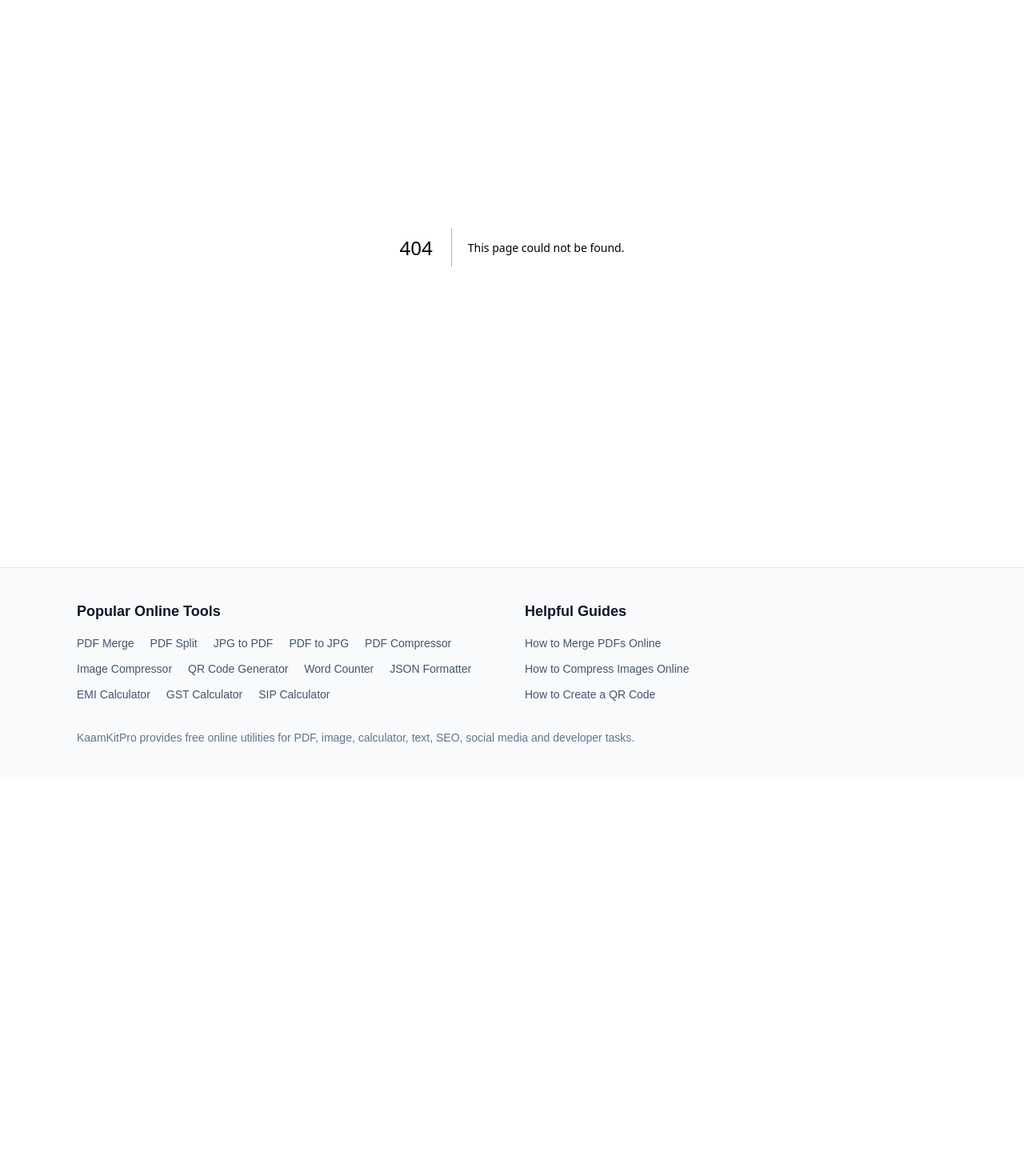
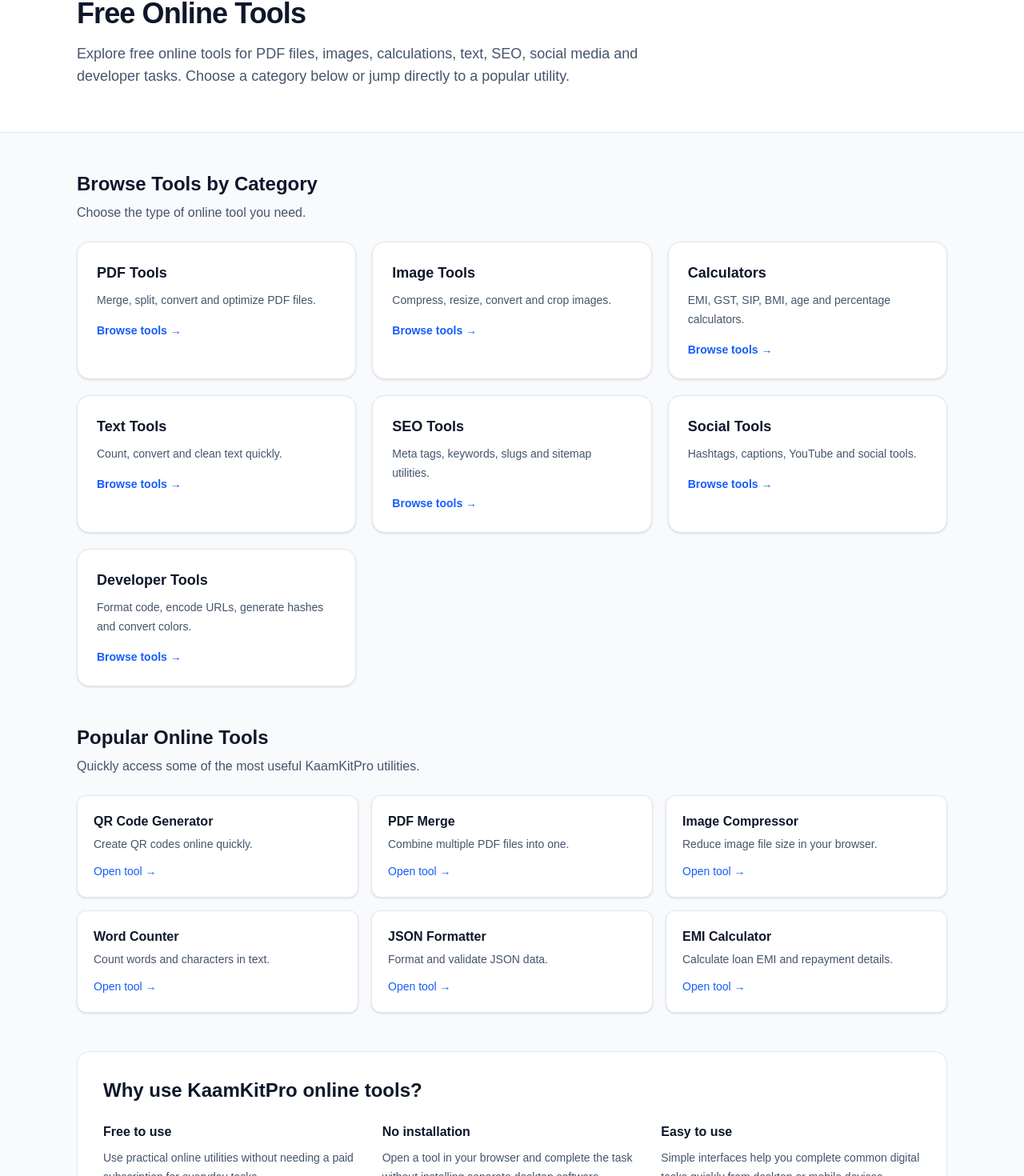
Before and after one commit to WellProSoftware/kaamkitpro, a Next.js app: page /tools in a window 1280 px wide. Before the commit this address had no page. Shown: the part 91-1561 px from the top of the page at 80% size. Before the commit the page ends 1065 px from the top, so only its background shows below. Built offline with nearby package versions, Linux system fonts and the light colour scheme.

Commit message:
Add tools directory page

```diff
--- a/src/app/page.tsx
+++ b/src/app/page.tsx
@@ -372,6 +372,7 @@
           </a>
 
           <nav className="hidden gap-6 text-sm font-medium md:flex">
+            <a href="/tools" className="text-sm font-medium text-slate-600 hover:text-slate-900">All Tools</a>
             <a href="#tools" className="hover:text-blue-600">
               Tools
             </a>
--- a/src/app/sitemap.ts
+++ b/src/app/sitemap.ts
@@ -66,6 +66,7 @@
     "/privacy-policy",
     "/terms",
     "/disclaimer",
+  "/tools",
   "/guides",
   "/guides/pdf-merge",
   "/guides/image-compression",
--- /dev/null
+++ b/src/app/tools/layout.tsx
@@ -0,0 +1,30 @@
+import type { Metadata } from "next";
+
+export const metadata: Metadata = {
+  title: "Free Online Tools",
+  description:
+    "Browse KaamKitPro free online tools for PDF, image, calculator, text, SEO, social media and developer tasks.",
+  keywords: [
+    "free online tools",
+    "online tools",
+    "free tools",
+    "PDF tools",
+    "image tools",
+    "calculator tools",
+    "text tools",
+    "SEO tools",
+    "social media tools",
+    "developer tools",
+  ],
+  alternates: {
+    canonical: "https://kaamkitpro.com/tools",
+  },
+};
+
+export default function ToolsLayout({
+  children,
+}: Readonly<{
+  children: React.ReactNode;
+}>) {
+  return children;
+}
--- /dev/null
+++ b/src/app/tools/page.tsx
@@ -0,0 +1,214 @@
+import Link from "next/link";
+
+const categories = [
+  {
+    title: "PDF Tools",
+    href: "/tools/pdf",
+    description: "Merge, split, convert and optimize PDF files.",
+  },
+  {
+    title: "Image Tools",
+    href: "/tools/image",
+    description: "Compress, resize, convert and crop images.",
+  },
+  {
+    title: "Calculators",
+    href: "/tools/calculators",
+    description: "EMI, GST, SIP, BMI, age and percentage calculators.",
+  },
+  {
+    title: "Text Tools",
+    href: "/tools/text",
+    description: "Count, convert and clean text quickly.",
+  },
+  {
+    title: "SEO Tools",
+    href: "/tools/seo",
+    description: "Meta tags, keywords, slugs and sitemap utilities.",
+  },
+  {
+    title: "Social Tools",
+    href: "/tools/social",
+    description: "Hashtags, captions, YouTube and social tools.",
+  },
+  {
+    title: "Developer Tools",
+    href: "/tools/developer",
+    description: "Format code, encode URLs, generate hashes and convert colors.",
+  },
+];
+
+const popularTools = [
+  {
+    href: "/tools/qr-code-generator",
+    title: "QR Code Generator",
+    description: "Create QR codes online quickly.",
+  },
+  {
+    href: "/tools/pdf-merge",
+    title: "PDF Merge",
+    description: "Combine multiple PDF files into one.",
+  },
+  {
+    href: "/tools/image-compressor",
+    title: "Image Compressor",
+    description: "Reduce image file size in your browser.",
+  },
+  {
+    href: "/tools/word-counter",
+    title: "Word Counter",
+    description: "Count words and characters in text.",
+  },
+  {
+    href: "/tools/json-formatter",
+    title: "JSON Formatter",
+    description: "Format and validate JSON data.",
+  },
+  {
+    href: "/tools/emi-calculator",
+    title: "EMI Calculator",
+    description: "Calculate loan EMI and repayment details.",
+  },
+];
+
+export default function ToolsPage() {
+  return (
+    <main className="min-h-screen bg-slate-50">
+      <section className="border-b border-slate-200 bg-white">
+        <div className="mx-auto max-w-6xl px-4 py-14 sm:px-6 lg:px-8">
+          <p className="text-sm font-semibold uppercase tracking-wide text-blue-600">
+            KaamKitPro Tools
+          </p>
+
+          <h1 className="mt-3 text-3xl font-bold tracking-tight text-slate-900 sm:text-4xl">
+            Free Online Tools
+          </h1>
+
+          <p className="mt-4 max-w-3xl text-base leading-7 text-slate-600 sm:text-lg">
+            Explore free online tools for PDF files, images, calculations,
+            text, SEO, social media and developer tasks. Choose a category
+            below or jump directly to a popular utility.
+          </p>
+        </div>
+      </section>
+
+      <section className="mx-auto max-w-6xl px-4 py-12 sm:px-6 lg:px-8">
+        <div className="mb-6">
+          <h2 className="text-2xl font-bold text-slate-900">
+            Browse Tools by Category
+          </h2>
+          <p className="mt-2 text-slate-600">
+            Choose the type of online tool you need.
+          </p>
+        </div>
+
+        <div className="grid gap-5 sm:grid-cols-2 lg:grid-cols-3">
+          {categories.map((category) => (
+            <Link
+              key={category.href}
+              href={category.href}
+              className="rounded-2xl border border-slate-200 bg-white p-6 shadow-sm transition hover:-translate-y-1 hover:border-blue-300 hover:shadow-md"
+            >
+              <h3 className="text-lg font-semibold text-slate-900">
+                {category.title}
+              </h3>
+
+              <p className="mt-2 text-sm leading-6 text-slate-600">
+                {category.description}
+              </p>
+
+              <span className="mt-4 inline-block text-sm font-semibold text-blue-600">
+                Browse tools →
+              </span>
+            </Link>
+          ))}
+        </div>
+      </section>
+
+      <section className="mx-auto max-w-6xl px-4 pb-12 sm:px-6 lg:px-8">
+        <div className="mb-6">
+          <h2 className="text-2xl font-bold text-slate-900">
+            Popular Online Tools
+          </h2>
+          <p className="mt-2 text-slate-600">
+            Quickly access some of the most useful KaamKitPro utilities.
+          </p>
+        </div>
+
+        <div className="grid gap-4 sm:grid-cols-2 lg:grid-cols-3">
+          {popularTools.map((tool) => (
+            <Link
+              key={tool.href}
+              href={tool.href}
+              className="rounded-xl border border-slate-200 bg-white p-5 shadow-sm transition hover:border-blue-300 hover:shadow-md"
+            >
+              <h3 className="font-semibold text-slate-900">
+                {tool.title}
+              </h3>
+
+              <p className="mt-1 text-sm leading-6 text-slate-600">
+                {tool.description}
+              </p>
+
+              <span className="mt-3 inline-block text-sm font-medium text-blue-600">
+                Open tool →
+              </span>
+            </Link>
+          ))}
+        </div>
+      </section>
+
+      <section className="mx-auto max-w-6xl px-4 pb-16 sm:px-6 lg:px-8">
+        <div className="rounded-2xl border border-slate-200 bg-white p-6 sm:p-8">
+          <h2 className="text-2xl font-bold text-slate-900">
+            Why use KaamKitPro online tools?
+          </h2>
+
+          <div className="mt-6 grid gap-6 md:grid-cols-3">
+            <div>
+              <h3 className="font-semibold text-slate-900">
+                Free to use
+              </h3>
+              <p className="mt-2 text-sm leading-6 text-slate-600">
+                Use practical online utilities without needing a paid
+                subscription for everyday tasks.
+              </p>
+            </div>
+
+            <div>
+              <h3 className="font-semibold text-slate-900">
+                No installation
+              </h3>
+              <p className="mt-2 text-sm leading-6 text-slate-600">
+                Open a tool in your browser and complete the task without
+                installing separate desktop software.
+              </p>
+            </div>
+
+            <div>
+              <h3 className="font-semibold text-slate-900">
+                Easy to use
+              </h3>
+              <p className="mt-2 text-sm leading-6 text-slate-600">
+                Simple interfaces help you complete common digital tasks
+                quickly from desktop or mobile devices.
+              </p>
+            </div>
+          </div>
+
+          <h2 className="mt-10 text-2xl font-bold text-slate-900">
+            One place for everyday digital work
+          </h2>
+
+          <p className="mt-4 leading-7 text-slate-600">
+            KaamKitPro brings useful browser-based utilities together under
+            one platform. Whether you need to work with a PDF, compress an
+            image, calculate an EMI, clean text, prepare SEO data, create
+            social content or format code, you can find the relevant tool
+            through the category pages above.
+          </p>
+        </div>
+      </section>
+    </main>
+  );
+}
```
